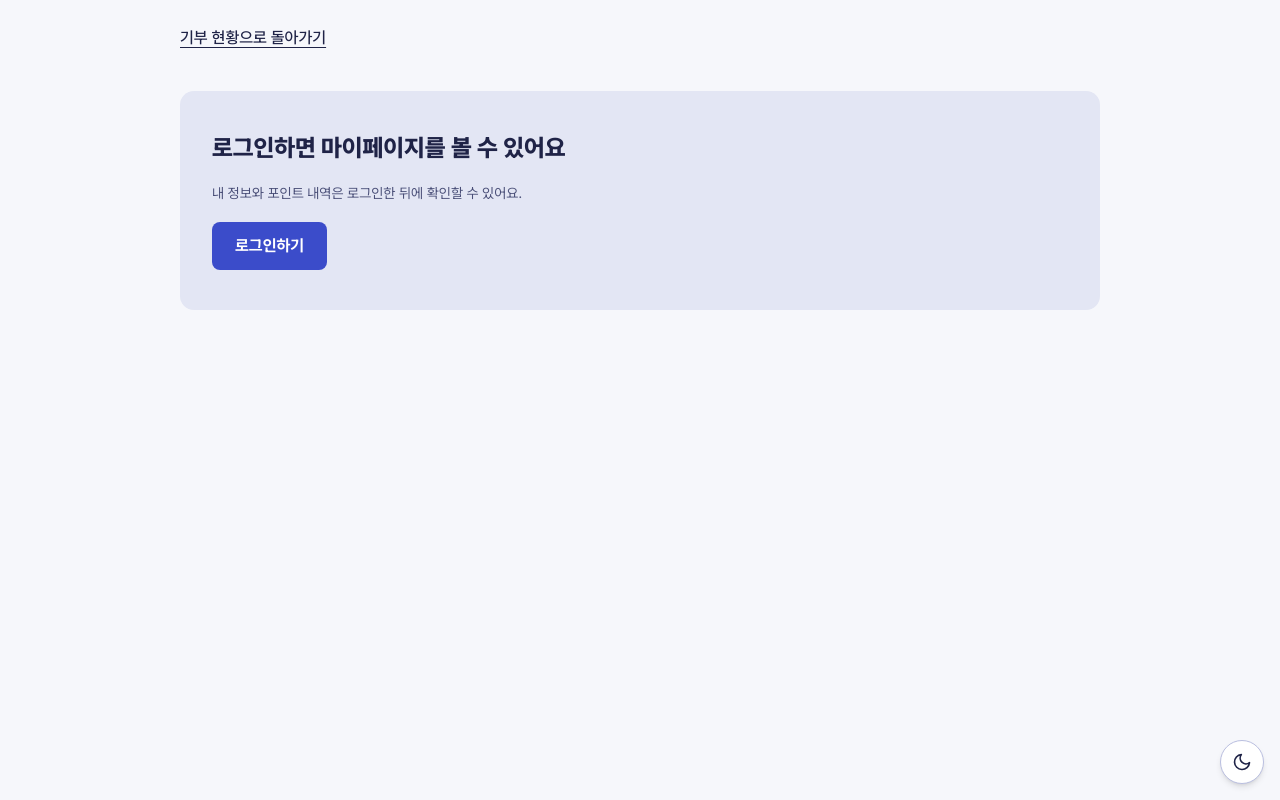
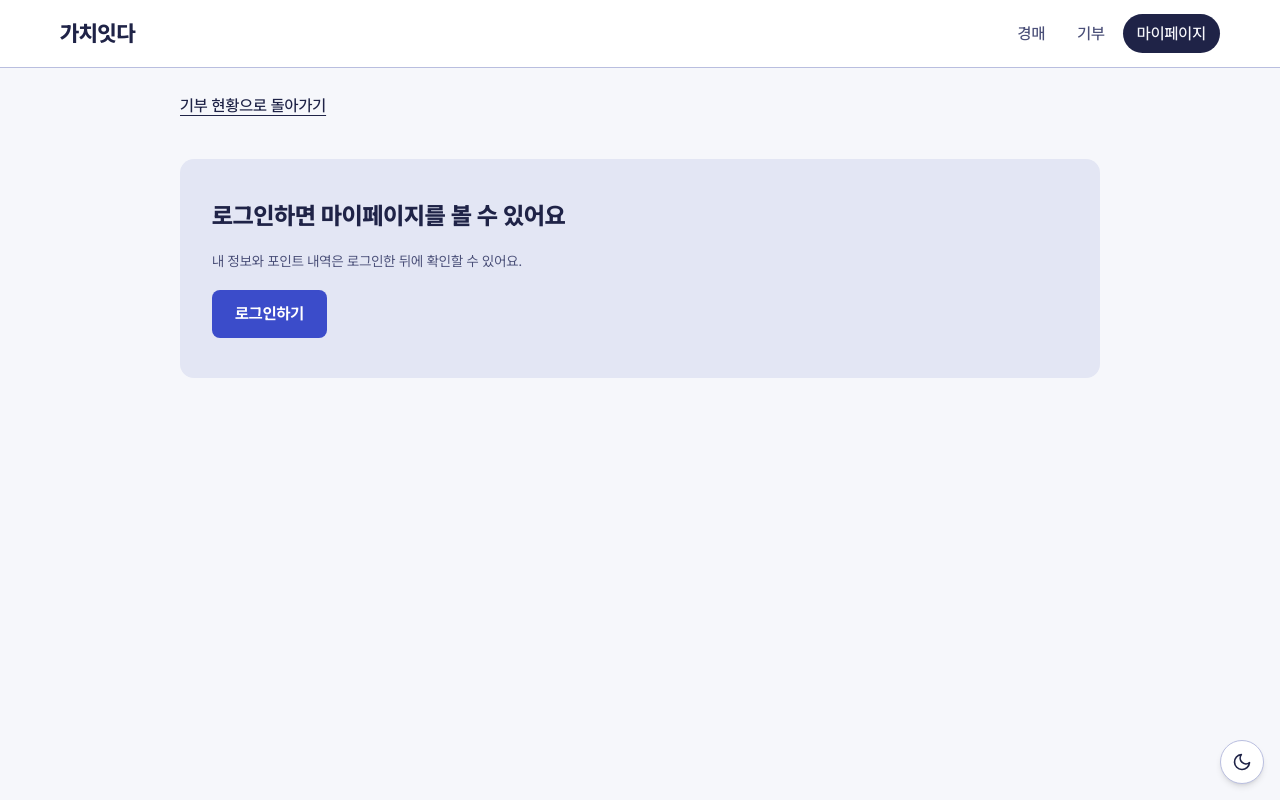
Before and after one commit to SeSAC-Charity-Auction/Charity-Auction, a Next.js app in the folder frontend/: page /mypage in a window 1280 px wide. Built offline with nearby package versions, Linux system fonts and the light colour scheme; no server answers.

Commit message:
feat: [FE] 모든 페이지에 공통 상단 메뉴 추가 및 스타일 적용

```diff
--- /dev/null
+++ b/frontend/app/SiteHeader.module.css
@@ -0,0 +1,58 @@
+/* app/SiteHeader.module.css : 모든 페이지 위쪽 메뉴 */
+
+.header {
+	border-bottom: 1.5px solid var(--mist-strong);
+	background: var(--surface);
+	color: var(--ink);
+	line-height: 1.7;
+	word-break: keep-all;
+}
+.inner {
+	display: flex;
+	align-items: center;
+	justify-content: space-between;
+	gap: 16px;
+	max-width: 1200px;
+	margin: 0 auto;
+	padding: 14px 20px;
+}
+.brand {
+	color: var(--ink);
+	font-size: 1.375rem;
+	font-weight: 800;
+	letter-spacing: -0.01em;
+	text-decoration: none;
+}
+.nav {
+	display: flex;
+	gap: 4px;
+}
+.link {
+	padding: 6px 14px;
+	border-radius: 999px;
+	color: var(--ink-soft);
+	font-weight: 500;
+	text-decoration: none;
+}
+.link:hover {
+	background: var(--mist);
+	color: var(--ink);
+}
+.link[aria-current="page"] {
+	background: var(--ink);
+	color: var(--paper);
+}
+.brand:focus-visible,
+.link:focus-visible {
+	outline: 3px solid var(--bid-fg);
+	outline-offset: 3px;
+}
+
+@media (max-width: 480px) {
+	.inner {
+		padding: 12px 16px;
+	}
+	.link {
+		padding: 6px 10px;
+	}
+}
--- /dev/null
+++ b/frontend/app/SiteHeader.tsx
@@ -0,0 +1,35 @@
+import Link from "next/link";
+import styles from "./SiteHeader.module.css";
+
+type Current = "auctions" | "donations" | "mypage";
+
+const MENUS: { key: Current; href: string; label: string }[] = [
+	{ key: "auctions", href: "/", label: "경매" },
+	{ key: "donations", href: "/donations", label: "기부" },
+	{ key: "mypage", href: "/mypage", label: "마이페이지" }
+];
+
+// 모든 페이지 위쪽에 들어가는 메뉴예요. current는 지금 보고 있는 메뉴(강조 표시)예요.
+export default function SiteHeader({ current }: { current: Current }) {
+	return (
+		<header className={styles.header}>
+			<div className={styles.inner}>
+				<Link href="/" className={styles.brand}>
+					가치잇다
+				</Link>
+				<nav aria-label="주요 메뉴" className={styles.nav}>
+					{MENUS.map((m) => (
+						<Link
+							key={m.key}
+							href={m.href}
+							className={styles.link}
+							aria-current={m.key === current ? "page" : undefined}
+						>
+							{m.label}
+						</Link>
+					))}
+				</nav>
+			</div>
+		</header>
+	);
+}
--- a/frontend/app/auctions/SiteHeader.tsx
+++ /dev/null
@@ -1,29 +0,0 @@
-import Link from "next/link";
-import styles from "./page.module.css";
-
-export default function SiteHeader() {
-	return (
-		<header className={styles.header}>
-			<div className={styles.headerInner}>
-				<Link href="/" className={styles.brand}>
-					Charity Auction
-				</Link>
-				<nav aria-label="주요 메뉴" className={styles.nav}>
-					<Link
-						href="/"
-						className={styles.navLink}
-						aria-current="page"
-					>
-						경매
-					</Link>
-					<Link href="/donations" className={styles.navLink}>
-						기부
-					</Link>
-					<Link href="/mypage" className={styles.navLink}>
-						마이페이지
-					</Link>
-				</nav>
-			</div>
-		</header>
-	);
-}
--- a/frontend/app/auctions/[auctionId]/page.tsx
+++ b/frontend/app/auctions/[auctionId]/page.tsx
@@ -2,10 +2,10 @@
 import type { Metadata } from "next";
 import { Suspense } from "react";
 import { body } from "../../donations/fonts";
-import SiteHeader from "../SiteHeader";
 import AuctionDetailContent from "./AuctionDetailContent";
 import LoadingState from "./LoadingState";
 import styles from "./page.module.css";
+import SiteHeader from "../../SiteHeader";
 
 export const metadata: Metadata = {
 	title: "경매 상세"
@@ -19,7 +19,7 @@ export default function AuctionPage({
 }) {
 	return (
 		<div className={`${styles.page} ${body.className}`}>
-			<SiteHeader />
+			<SiteHeader current="auctions" />
 			<main className={styles.wrap}>
 				<Suspense fallback={<LoadingState />}>
 					<AuctionDetailContent params={params} />
--- a/frontend/app/donations/[targetId]/page.tsx
+++ b/frontend/app/donations/[targetId]/page.tsx
@@ -5,6 +5,7 @@ import { body } from "../fonts";
 import styles from "./page.module.css";
 import TargetContent from "./TargetContent";
 import LoadingState from "./LoadingState";
+import SiteHeader from "../../SiteHeader";
 
 export default function TargetPage({
 	params
@@ -13,6 +14,7 @@ export default function TargetPage({
 }) {
 	return (
 		<div className={`${styles.page} ${body.className}`}>
+			<SiteHeader current="donations" />
 			<main className={styles.wrap}>
 				<Link href="/donations" className={styles.back}>
 					기부 현황으로 돌아가기
--- a/frontend/app/donations/all/page.tsx
+++ b/frontend/app/donations/all/page.tsx
@@ -5,6 +5,7 @@ import { Suspense } from "react";
 import { body } from "../fonts";
 import styles from "../page.module.css";
 import AllDonations from "./AllDonations";
+import SiteHeader from "../../SiteHeader";
 
 export const metadata: Metadata = {
 	title: "전체 기부 목록"
@@ -18,6 +19,7 @@ export default function AllDonationsPage({
 }) {
 	return (
 		<div className={`${styles.page} ${body.className}`}>
+			<SiteHeader current="donations" />
 			<main className={styles.wrap}>
 				<Link href="/donations" className={styles.back}>
 					기부 현황으로 돌아가기
--- a/frontend/app/donations/page.tsx
+++ b/frontend/app/donations/page.tsx
@@ -4,10 +4,12 @@ import DonationsContent from "./DonationsContent";
 import { body } from "./fonts";
 import LoadingState from "./LoadingState";
 import styles from "./page.module.css";
+import SiteHeader from "../SiteHeader";
 
 export default function DonationsPage() {
 	return (
 		<div className={`${styles.page} ${body.className}`}>
+			<SiteHeader current="donations" />
 			<main className={styles.wrap}>
 				<Suspense fallback={<LoadingState />}>
 					<DonationsContent />
--- a/frontend/app/layout.tsx
+++ b/frontend/app/layout.tsx
@@ -4,8 +4,8 @@ import "./globals.css";
 import ThemeToggle from "./ThemeToggle";
 
 export const metadata: Metadata = {
-	title: "Create Next App",
-	description: "Generated by create next app"
+	title: { default: "가치잇다", template: "%s | 가치잇다" },
+	description: "물건을 경매하고, 낙찰금은 기부로 이어지는 가치잇다"
 };
 
 // 첫 화면이 번쩍이지 않도록, 페이지가 그려지기 전에 저장된 테마(없으면 시스템 설정)를 적용해요.
--- a/frontend/app/mypage/page.tsx
+++ b/frontend/app/mypage/page.tsx
@@ -6,10 +6,12 @@ import { body } from "../donations/fonts";
 import LoadingState from "./LoadingState";
 import MyPageContent from "./MyPageContent";
 import styles from "./page.module.css";
+import SiteHeader from "../SiteHeader";
 
 export default function MyPage() {
 	return (
 		<div className={`${styles.page} ${body.className}`}>
+			<SiteHeader current="mypage" />
 			<main className={styles.wrap}>
 				<Link href="/donations" className={styles.back}>
 					기부 현황으로 돌아가기
--- a/frontend/app/mypage/points/page.tsx
+++ b/frontend/app/mypage/points/page.tsx
@@ -5,6 +5,7 @@ import { body } from "../../donations/fonts";
 import styles from "../page.module.css";
 import SearchParams from "./SearchParams";
 import AllPoints from "./AllPoints";
+import SiteHeader from "../../SiteHeader";
 // 몇 번째 쪽인지(?page=)는 요청이 와야 알 수 있어서 <Suspense> 안에서 읽어요.
 export default function AllPointsPage({
 	searchParams
@@ -13,6 +14,7 @@ export default function AllPointsPage({
 }) {
 	return (
 		<div className={`${styles.page} ${body.className}`}>
+			<SiteHeader current="mypage" />
 			<main className={styles.wrap}>
 				<Link href="/mypage#points" className={styles.back}>
 					마이페이지로 돌아가기
--- a/frontend/app/page.tsx
+++ b/frontend/app/page.tsx
@@ -4,8 +4,8 @@ import { Suspense } from "react";
 import AuctionsContent from "./auctions/AuctionsContent";
 import LoadingState from "./auctions/LoadingState";
 import styles from "./auctions/page.module.css";
-import SiteHeader from "./auctions/SiteHeader";
 import { body } from "./donations/fonts";
+import SiteHeader from "./SiteHeader";
 
 export const metadata: Metadata = {
 	title: "경매 물품"
@@ -19,7 +19,7 @@ export default function Home({
 }) {
 	return (
 		<div className={`${styles.page} ${body.className}`}>
-			<SiteHeader />
+			<SiteHeader current="auctions" />
 			<main className={styles.wrap}>
 				<Suspense fallback={<LoadingState />}>
 					<AuctionsContent searchParams={searchParams} />
```
Also changed, not shown: frontend/app/auctions/page.module.css (+0 -42 lines).
